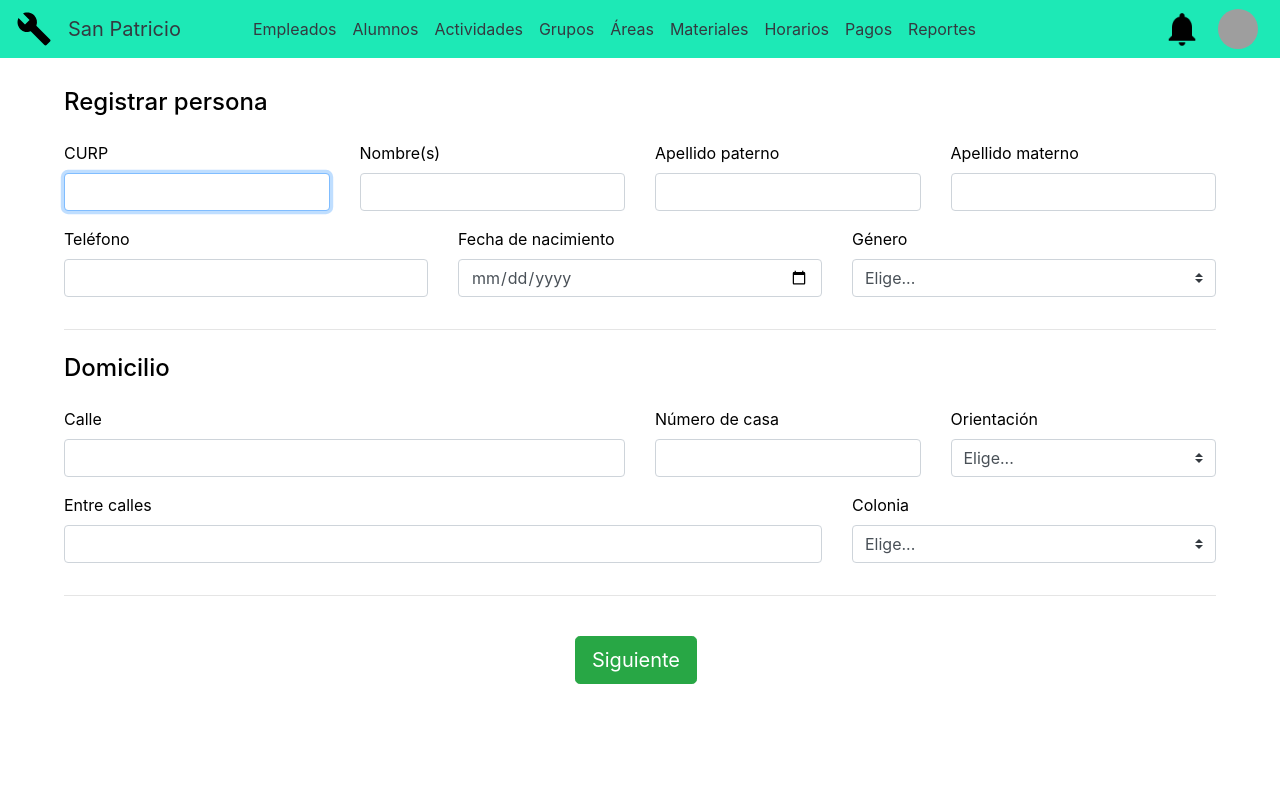
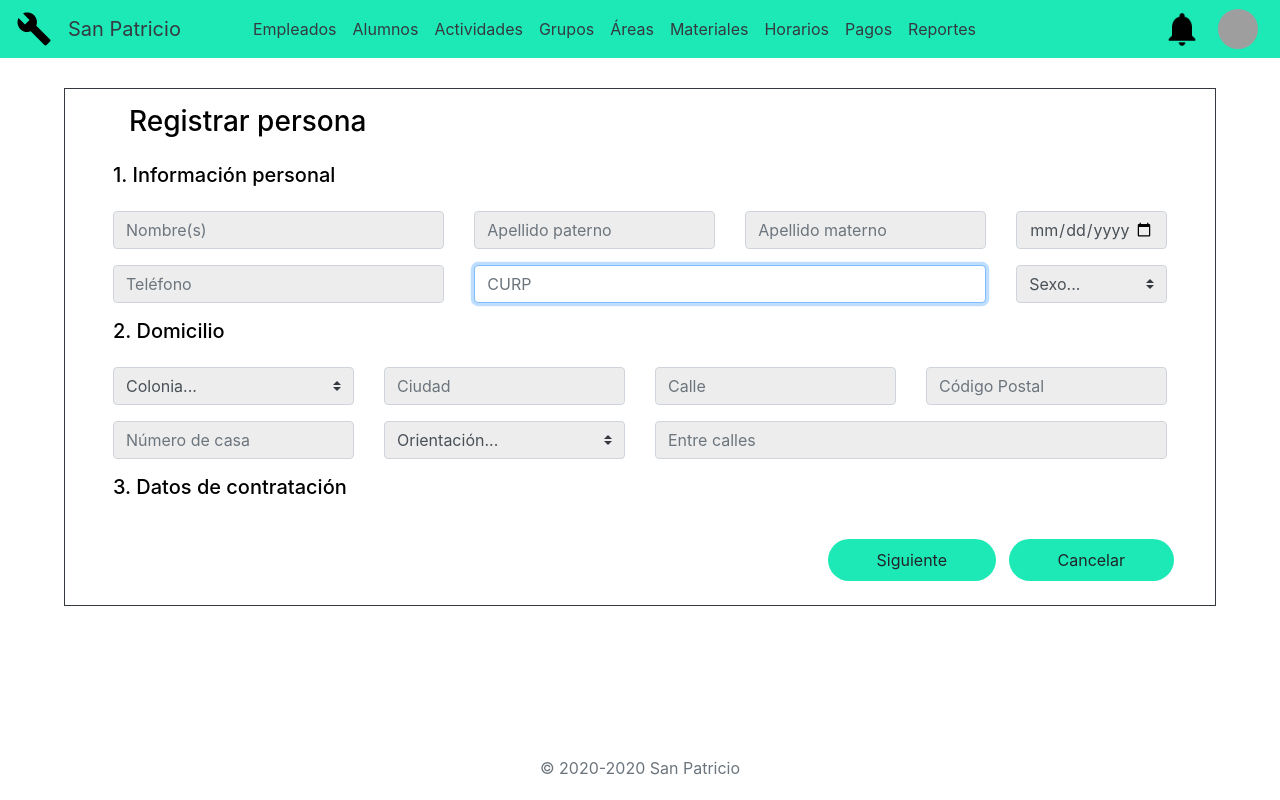
Before and after one commit to AxelGarcia123/San-Patricio, a Flask app: page /registro-personas in a window 1280 px wide. Run offline with Flask 2, Linux system fonts and the light colour scheme; data that the repository does not hold is empty; some libraries are stand-ins or nearby versions; grey boxes are pictures that could not be loaded.

Commit message:
Algunas mejoras con Bootstrap. Solo diseño,

```diff
--- a/src/main.py
+++ b/src/main.py
@@ -1,14 +1,13 @@
 from flask import Flask, render_template, request, redirect, url_for
-# from flaskext.mysql import MySQL
 import mysql.connector
 app = Flask(__name__)
 
 mydb = mysql.connector.connect(
-    host="localhost",
-    user="root",
-    passwd="3_99SA.17*Pc#2",
-    database = "sanpatricio",
-    auth_plugin='mysql_native_password'
+    host="localhost", ## Escribir aquí tu host (localhost por defecto)
+    user="root", ## Escribir aquí tu usuario
+    passwd="3_99SA.17*Pc#2", ## Escribir aquí tu contraseña
+    database = "sanpatricio", ## Escribir aquí el nombre de la base de datos
+    auth_plugin='mysql_native_password' ## Dejar esta propiedad así
 )
 
 cur = mydb.cursor()
@@ -51,8 +50,6 @@ def cargar_areas_registro():
         _largo = detalles['largo']
         _umedida = detalles['umedida']
         _detalles = detalles['detalles']
-
-        # print(detalles)
 
         query = "insert into area values(%s, %s, %s, %s, %s, %s, %s)"
         values = (None, _nombre, _tipo, _ancho, _largo, _umedida, _detalles)
@@ -99,7 +96,6 @@ def cargar_actividades_registro():
         mydb.commit()
 
         print("INSERCION EXITOSA")
-
         pass
 
     return render_template('actividades_registro.html')
@@ -196,7 +192,6 @@ def cargar_alumnos_registro(curp):
         mydb.commit()
 
         print("INSERCION EXITOSA")
-
         pass
 
     return render_template('alumnos_registro.html', curp = curp)
--- a/src/templates/menu_responsive.html
+++ b/src/templates/menu_responsive.html
@@ -27,9 +27,9 @@
 
       {% block css %}{% endblock %}
 </head>
-<body>
+<body class="d-flex flex-column min-vh-100">
     <!-- cabecera navbar navbar-expand-md navbar-dark fixed-top -->
-    <nav class="cabecera navbar navbar-expand-md navbar-dark fixed-top ">
+    <nav class="cabecera navbar navbar-expand-md navbar-dark fixed-top">
         <img src="{{ url_for('static', filename='images/logo.png') }}" alt="logo de la empresa" class="logo">
         <a class="navbar-brand ml-3 text-dark" href="{{ url_for('cargar_menu_responsive') }}">San Patricio</a>
         <button class="navbar-toggler" type="button" data-toggle="collapse" data-target="#navbarCollapse" aria-controls="navbarCollapse" aria-expanded="false" aria-label="Toggle navigation">
@@ -89,5 +89,14 @@
 
     {% block contenido %}{% endblock %}
 
+    <footer class="mb-3 pt-3 text-muted text-center text-small">
+        <p class="mb-1">&copy; 2020-2020 San Patricio</p>
+        <!-- <ul class="list-inline">
+          <li class="list-inline-item"><a href="#">Privacy</a></li>
+          <li class="list-inline-item"><a href="#">Terms</a></li>
+          <li class="list-inline-item"><a href="#">Support</a></li>
+        </ul> -->
+    </footer>
+
 </body>
 </html>
--- a/src/templates/personas_registro.html
+++ b/src/templates/personas_registro.html
@@ -1,28 +1,36 @@
 {% extends "menu_responsive.html" %}
 {% block titulo %}Registrar persona{% endblock %}
+
+{% block css %}
+
+<style>
+    .form-control, .custom-select {
+        background-color: #ededed;
+    }
+
+    .botones {
+        background-color: #1DE9B6;
+        font-size: medium;
+    }
+</style>
+
+{% endblock %}
 
 {% block contenido %}
 <!-- REGISTRO DE PERSONAS -->
 
-<div class="forma mt-3">
+<div class="forma py-3 px-5 mt-3 border border-dark">
 
-    <h4 class="mx-auto mb-4">Registrar persona</h4>
+    <h3 class="mx-auto mb-4 pl-3">Registrar persona</h3>
+
+    <h5 class="mx-auto mb-4">1. Información personal</h5>
 
     <form class="needs-validation"  action="" method="POST">
         <div class="row ">
 
-            <div class="col-md-3 mb-3">
-                <label for="curp">CURP</label>
-                <input type="text" class="form-control" id="curp" name="curp" placeholder="" value="" maxlength="18" required autofocus>
-
-                <div class="invalid-feedback">
-                    Ingrese una CURP válida.
-                </div>
-            </div>
-
-            <div class="col-md-3 mb-3">
-                <label for="nombre">Nombre(s)</label>
-                <input type="text" class="form-control" id="nombre" name="nombre" placeholder="" value="" maxlength="80" required>
+            <div class="col-md-4 mb-3">
+                <!-- <label for="nombre">Nombre(s)</label> -->
+                <input type="text" class="form-control" id="nombre" name="nombre" placeholder="Nombre(s)" value="" maxlength="80" required>
 
                 <div class="invalid-feedback">
                     Ingrese un nombre válido.
@@ -30,8 +38,8 @@
             </div>
 
             <div class="col-md-3 mb-3">
-                <label for="ap">Apellido paterno</label>
-                <input type="text" class="form-control" id="ap" name="ap" placeholder="" value="" maxlength="80" required>
+                <!-- <label for="ap">Apellido paterno</label> -->
+                <input type="text" class="form-control" id="ap" name="ap" placeholder="Apellido paterno" value="" maxlength="80" required>
 
                 <div class="invalid-feedback">
                     Ingrese un apellido válido.
@@ -39,40 +47,50 @@
             </div>
 
             <div class="col-md-3 mb-3">
-                <label for="am">Apellido materno</label>
-                <input type="text" class="form-control" id="am" name="am" placeholder="" value="" maxlength="80" required>
+                <!-- <label for="am">Apellido materno</label> -->
+                <input type="text" class="form-control" id="am" name="am" placeholder="Apellido materno" value="" maxlength="80" required>
 
                 <div class="invalid-feedback">
                     Ingrese un apellido válido.
                 </div>
             </div>
 
+            <div class="col-md-2 mb-3">
+                <!-- <label for="fechanac">Fecha de nacimiento</label> -->
+                <input type="date" class="form-control" id="fechanac" name="fechanac" placeholder="Fecha de nacimiento" value="" required>
+
+                <div class="invalid-feedback">
+                    Ingrese una fecha válida.
+                </div>
+            </div>
+
+
         </div>
 
         <div class="row">
 
             <div class="col-md-4 mb-3">
-                <label for="tel">Teléfono</label>
-                <input type="number" class="form-control" id="tel" name="tel" placeholder="" value="" required>
+                <!-- <label for="tel">Teléfono</label> -->
+                <input type="number" class="form-control" id="tel" name="tel" placeholder="Teléfono" value="" required>
 
                 <div class="invalid-feedback">
                     Ingrese un número telefónico válido.
                 </div>
             </div>
 
-            <div class="col-md-4 mb-3">
-                <label for="fechanac">Fecha de nacimiento</label>
-                <input type="date" class="form-control" id="fechanac" name="fechanac" placeholder="" value="" required>
+            <div class="col-md-6 mb-3">
+                <!-- <label for="curp">CURP</label> -->
+                <input type="text" class="form-control" id="curp" name="curp" placeholder="CURP" value="" maxlength="18" required autofocus>
 
                 <div class="invalid-feedback">
-                    Ingrese una fecha válida.
+                    Ingrese una CURP válida.
                 </div>
             </div>
 
-            <div class="col-md-4 mb-3">
-                <label for="genero">Género</label>
+            <div class="col-md-2 mb-3">
+                <!-- <label for="genero">Género</label> -->
                 <select class="custom-select d-block w-100" id="genero" name="genero" required>
-                    <option value="">Elige...</option>
+                    <option value="">Sexo...</option>
                     <option value="Masculino">Masculino</option>
                     <option value="Femenino">Femenino</option>
                 </select>
@@ -84,15 +102,38 @@
 
         </div>
 
-        <hr class="mb-4">
+        <!-- <hr class="mb-4"> -->
 
-        <h4 class="mx-auto mb-4">Domicilio</h4>
+        <h5 class="mx-auto mb-4">2. Domicilio</h5>
 
         <div class="row">
 
-            <div class="col-md-6 mb-3">
-                <label for="calle">Calle</label>
-                <input type="text" class="form-control" id="calle" name="calle" placeholder="" value="" maxlength="80" required>
+            <div class="col-md-3 mb-3">
+                <!-- <label for="col">Colonia</label> -->
+                <select class="custom-select d-block w-100" id="col" name="col" required>
+                    <option value="">Colonia...</option>
+                    {% for i in colonias %}
+                        <option value="{{ i[0] }}">{{ i[1] }} - {{ i[2] }}</option>
+                    {% endfor %}
+                </select>
+
+                <div class="invalid-feedback">
+                    Elija una opción.
+                </div>
+            </div>
+
+            <div class="col-md-3 mb-3">
+                <!-- <label for="tel">Teléfono</label> -->
+                <input type="text" class="form-control" id="ciudad" name="ciudad" placeholder="Ciudad" value="" required>
+
+                <div class="invalid-feedback">
+                    Ingrese una ciudad válida.
+                </div>
+            </div>
+
+            <div class="col-md-3 mb-3">
+                <!-- <label for="calle">Calle</label> -->
+                <input type="text" class="form-control" id="calle" name="calle" placeholder="Calle" value="" maxlength="80" required>
 
                 <div class="invalid-feedback">
                     Ingrese una calle válida.
@@ -100,8 +141,21 @@
             </div>
 
             <div class="col-md-3 mb-3">
-                <label for="num">Número de casa</label>
-                <input type="number" class="form-control" id="num" name="num" placeholder="" value="" required>
+                <!-- <label for="num">Número de casa</label> -->
+                <input type="number" class="form-control" id="codpos" name="codpos" placeholder="Código Postal" value="" required>
+
+                <div class="invalid-feedback">
+                    Ingrese un código postal válido.
+                </div>
+            </div>
+
+        </div>
+
+        <div class="row">
+
+            <div class="col-md-3 mb-3">
+                <!-- <label for="num">Número de casa</label> -->
+                <input type="number" class="form-control" id="num" name="num" placeholder="Número de casa" value="" required>
 
                 <div class="invalid-feedback">
                     Ingrese un número válido.
@@ -109,9 +163,9 @@
             </div>
 
             <div class="col-md-3 mb-3">
-                <label for="orient">Orientación</label>
+                <!-- <label for="orient">Orientación</label> -->
                 <select class="custom-select d-block w-100" id="orient" name="orient" required>
-                    <option value="">Elige...</option>
+                    <option value="">Orientación...</option>
                     <option value="Norte">Norte</option>
                     <option value="Sur">Sur</option>
                     <option value="Oriente">Oriente</option>
@@ -124,41 +178,25 @@
                 </div>
             </div>
 
-        </div>
-
-        <div class="row">
-
-            <div class="col-md-8 mb-3">
-                <label for="entrecalles">Entre calles</label>
-                <input type="text" class="form-control" id="entrecalles" name="entrecalles" placeholder="" value="" maxlength="150">
+            <div class="col-md-6 mb-3">
+                <!-- <label for="entrecalles">Entre calles</label> -->
+                <input type="text" class="form-control" id="entrecalles" name="entrecalles" placeholder="Entre calles" value="" maxlength="150">
 
                 <div class="invalid-feedback">
                     Ingrese una descripción válida.
                 </div>
             </div>
 
-            <div class="col-md-4 mb-3">
-                <label for="col">Colonia</label>
-                <select class="custom-select d-block w-100" id="col" name="col" required>
-                    <option value="">Elige...</option>
-                    {% for i in colonias %}
-                        <option value="{{ i[0] }}">{{ i[1] }} - {{ i[2] }}</option>
-                    {% endfor %}
-                </select>
-
-                <div class="invalid-feedback">
-                    Elija una opción.
-                </div>
-            </div>
-
         </div>
 
-        <hr class="mb-4">
+        <h5 class="mx-auto mb-4">3. Datos de contratación</h5>
 
-        <div class="row justify-content-center">
+        <!-- TODO -->
+
+        <div class="row justify-content-end">
             <div class="mt-3 mb-2">
-                <button type="submit" class="btn btn-success btn-lg mr-2" id="_btAceptar">Siguiente</button>
-                <!-- <button type="button" class="btn btn-secondary btn-lg" id="btnTest">Cancelar</button> -->
+                <button type="submit" class="botones btn btn-lg mr-2 rounded-pill px-5" id="_btAceptar">Siguiente</button>
+                <button type="" class="botones btn btn-lg mr-2 rounded-pill px-5" id="_btCancelar">Cancelar</button>
             </div>
         </div>
 
```
Also changed, not shown: src/templates/actividades_registro.html (+37 -12 lines), README.md.
